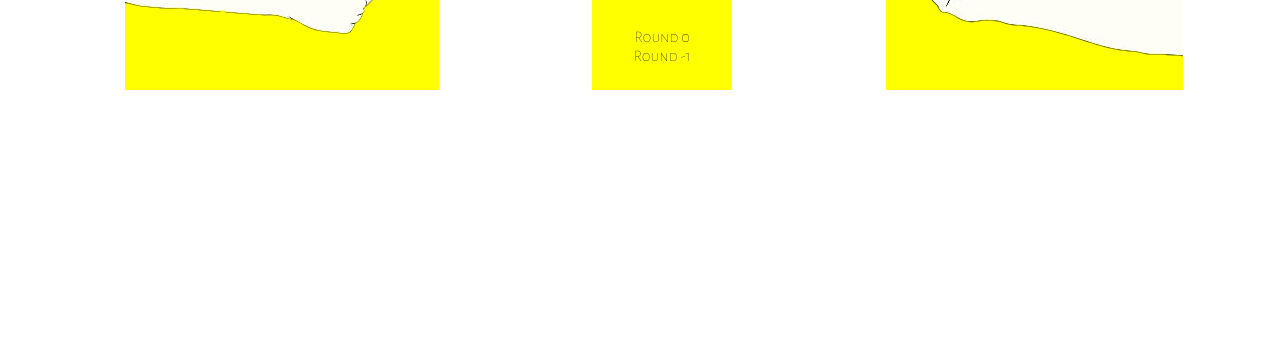
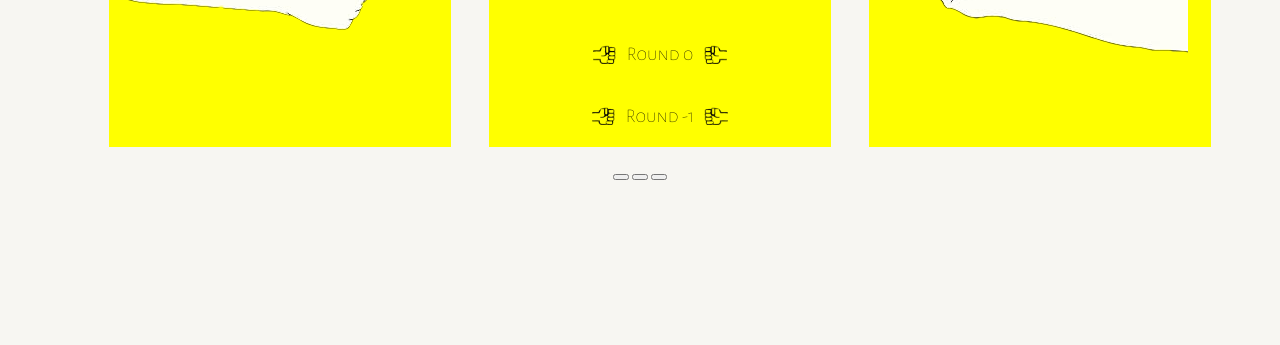
Before and after one commit to Anjacodes/Scissor_Paper_Rock, a plain HTML site: page index.html in a window 1280 px wide. Shown: the part 455-800 px from the top of the page. Drawn offline with Linux system fonts and the light colour scheme.

Commit message:
Worked on html

```diff
--- a/index.html
+++ b/index.html
@@ -36,25 +36,46 @@
     </div>
 
     <!-- Game Board-->
+
+    <!-- Player Side-->
     <div id="gameBoard">
       <ul>
         <li class="hand_container">
           <div><img src=images/rock_player.png></div>
         </li>
+
+        <!-- Center (Round Tracker)-->
+
         <li>
           <div>
             <p class="rounds__title">ROUNDS</p>
-            <div>Round 0</div>
-            <div>Round -1</div>
+            <div class="round_track_container">
+              <img class="round_icon" src="images/rock_icon_player.png" />
+              <p class="round_counter">Round 0</p>
+              <img class="round_icon" src="images/rock_icon_computer.png" />
+            </div>
+            <div class="round_track_container">
+              <img class="round_icon" src="images/rock_icon_player.png" />
+              <p class="round_counter">Round -1</p>
+              <img class="round_icon" src="images/rock_icon_computer.png" />
+            </div>
           </div>
-          <div></div>
         </li>
+
+        <!-- Computer Side-->
+
         <li class="hand_container">
           <div><img src=images/rock_computer.png></div>
         </li>
       </ul>
     </div>
 
+    <div>
+      <button></button>
+      <button></button>
+      <button></button>
+    </div>
+
     <script src="script.js"></script>
   </body>
 </html>
--- a/style.css
+++ b/style.css
@@ -1,6 +1,9 @@
 body {
   text-align: center;
   font-family: "Alegreya Sans SC", sans-serif;
+  background-color: #f7f6f2;
+  margin-left: 3%;
+  margin-right: 3%;
 }
 
 h2 {
@@ -15,6 +18,7 @@ ul {
 li {
   list-style-type: none;
   background-color: yellow;
+  width: 30%;
 }
 
 #roundCount {
@@ -30,6 +34,7 @@ li {
 
 #gameBoard {
   margin-right: 1%;
+  margin-left: 1%;
 }
 
 #scoreboard {
@@ -53,3 +58,20 @@ li {
   font-size: 2.5rem;
   font-weight: 800;
 }
+
+.round_icon {
+  width: 7%;
+  height: 30%;
+}
+
+.round_track_container {
+  display: flex;
+  justify-content: center;
+  align-items: center;
+}
+
+.round_counter {
+  margin-left: 3%;
+  margin-right: 3%;
+  font-size: 1.2rem;
+}
```
Also changed, not shown: images/paper_icon_computer.png (added), images/paper_icon_player.png (added), images/rock_icon_computer.png (added), images/rock_icon_player.png (added), images/scissor_icon_computer.png (added), images/scissor_icon_player.png (added).
